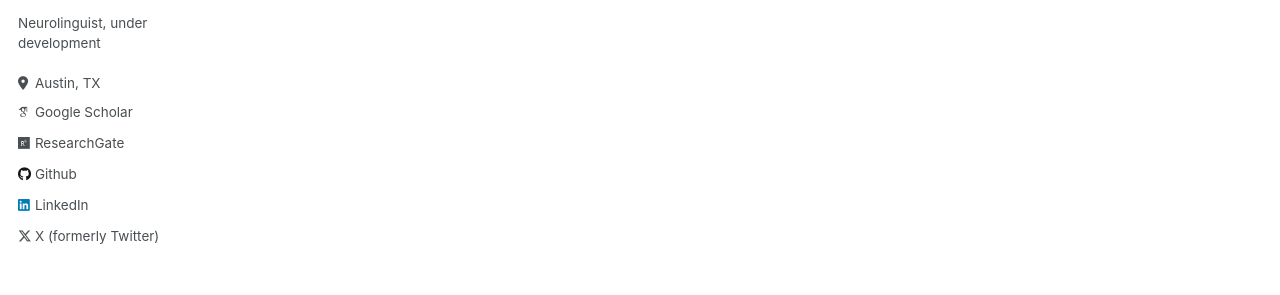
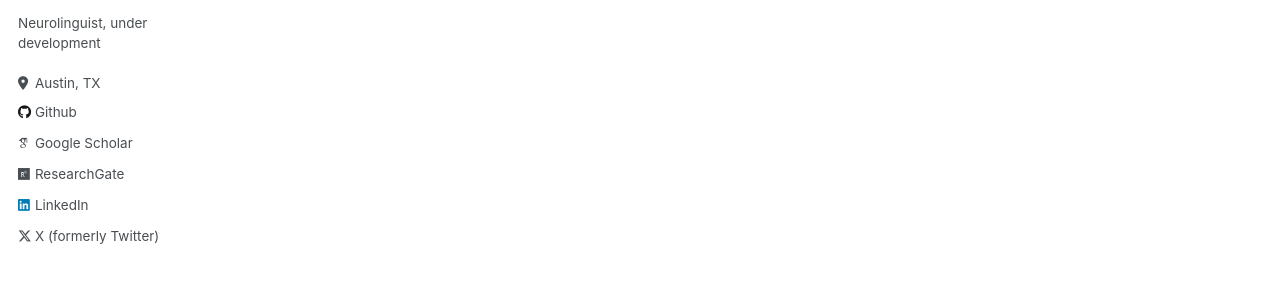
Before and after one commit to jessb0t/jessb0t.github.io, a Jekyll site: the page built from _pages/about.md, in a window 1280 px wide. Shown: the part 310-605 px from the top of the page. Built offline with Jekyll 4.4.1, drawn with Linux system fonts in a browser that asks for light colours; some web fonts are replaced.

Commit message:
Reorder sidebar

```diff
--- a/_includes/author-profile.html
+++ b/_includes/author-profile.html
@@ -41,7 +41,10 @@
       {% if author.arxiv %}
         <li><a href="{{ author.arxiv }}"><i class="ai ai-arxiv ai-fw icon-pad-right"></i>arXiv</a></li>
       {% endif %}
-      {% if author.googlescholar %}
+      {% if author.github %}
+        <li><a href="https://github.com/{{ author.github }}"><i class="fab fa-fw fa-github icon-pad-right" aria-hidden="true"></i>Github</a></li>
+      {% endif %}
+     {% if author.googlescholar %}
         <li><a href="{{ author.googlescholar }}"><i class="ai ai-google-scholar icon-pad-right"></i>Google Scholar</a></li>
       {% endif %}
       {% if author.impactstory %}
@@ -66,9 +69,6 @@
       {% endif %}
       {% if author.dribbble %}
         <li><a href="https://dribbble.com/{{ author.dribbble }}"><i class="fab fa-fw fa-dribbble icon-pad-right" aria-hidden="true"></i>Dribbble</a></li>
-      {% endif %}
-      {% if author.github %}
-        <li><a href="https://github.com/{{ author.github }}"><i class="fab fa-fw fa-github icon-pad-right" aria-hidden="true"></i>Github</a></li>
       {% endif %}
       {% if author.kaggle %}
         <li><a href="https://kaggle.com/{{ author.kaggle }}"><i class="fab fa-fw fa-kaggle icon-pad-right" aria-hidden="true"></i>Kaggle</a></li>
```
